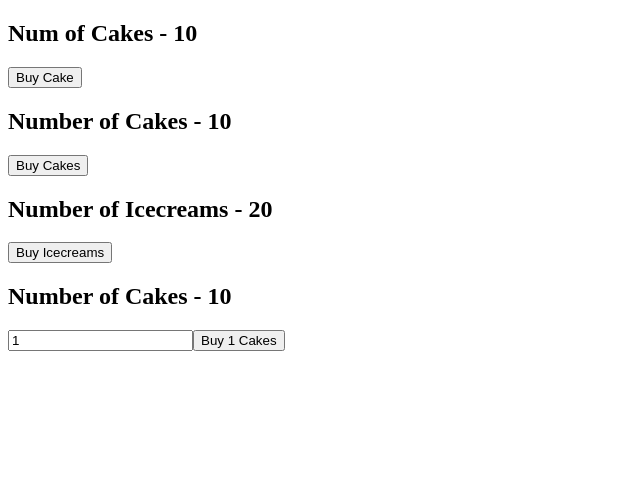
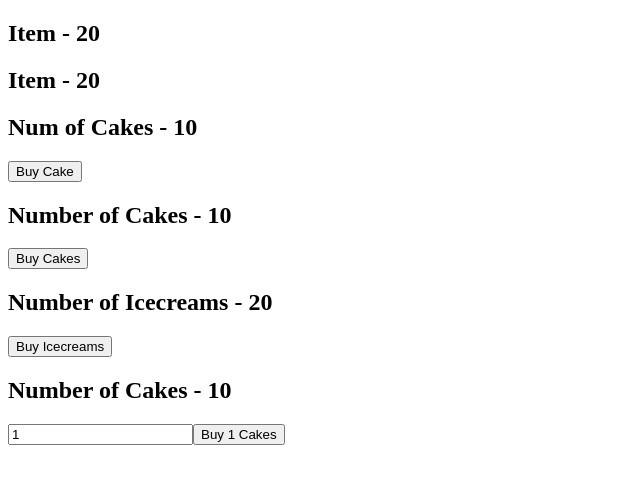
Before and after one commit to sravankumarpothuraju/react-redux-basics, a React (Create React App) app: page / in a window 1280 px wide. Shown: the top 484 px of the page, without its empty margins (0-640 px from the left). Built offline with nearby package versions, Linux system fonts and the light colour scheme.

Commit message:
added mapstatetoprops with ownprops usage

```diff
--- a/src/App.js
+++ b/src/App.js
@@ -5,12 +5,15 @@
 import IceCreamContainer from "./components/IceCreamContainer";
 import CakeContainer from "./components/CakeContainer";
 import NewCakeContainer from "./components/NewCakeContainer";
+import ItemContainer from "./components/ItemContainer";
 import store from "./redux/store";
 
 const App = () => {
   return (
     <Provider store={store}>
       <div>
+        <ItemContainer />
+        <ItemContainer />
         <HooksCakeContainer />
         <CakeContainer />
         <IceCreamContainer />
--- /dev/null
+++ b/src/components/ItemContainer.js
@@ -0,0 +1,22 @@
+import React from "react";
+import { connect } from "react-redux";
+
+function ItemContainer(props) {
+  return (
+    <div>
+      <h2>Item - {props.item}</h2>
+    </div>
+  );
+}
+
+const mapStateToProps = (state, ownProps) => {
+  const itemState = ownProps.cake
+    ? state.cake.numOfCakes
+    : state.iceCream.numOfIceCreams;
+
+  return {
+    item: itemState
+  };
+};
+
+export default connect(mapStateToProps)(ItemContainer);
```
